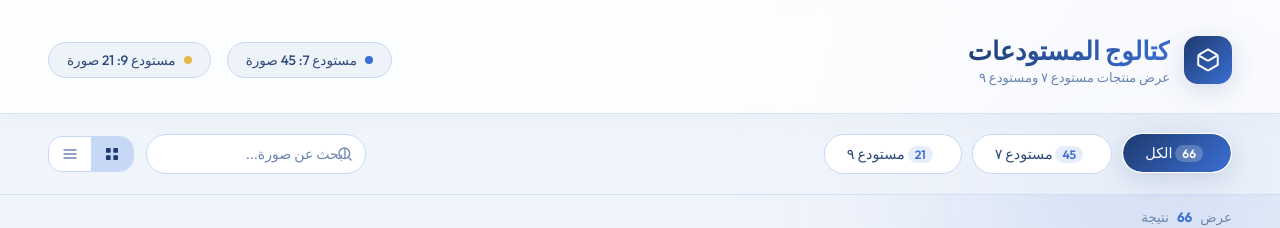
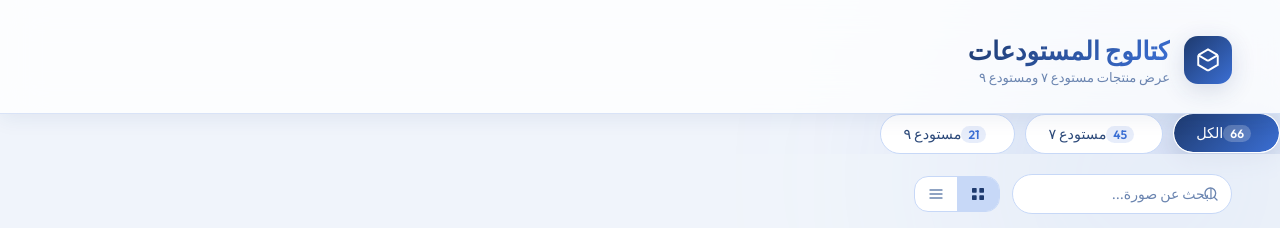
Before and after one commit to lamaaqah/StorageCatalog, a plain HTML site: page index.html in a window 1280 px wide. Shown: the top 228 px of the page. Drawn offline with Linux system fonts and the light colour scheme.

Commit message:
Update index.html

```diff
--- a/index.html
+++ b/index.html
@@ -10,12 +10,12 @@
 <body>
 
   <!-- ══════════════════════════════════════════
-       HEADER
+       HEADER — Brand
   ══════════════════════════════════════════ -->
   <header class="header" role="banner">
     <div class="header-brand">
       <div class="brand-logo" aria-hidden="true">
-        <svg viewBox="0 0 24 24" xmlns="http://www.w3.org/2000/svg">
+        <svg viewBox="0 0 24 24" xmlns="http://www.w3.org/2000/svg" fill="none" stroke="white" stroke-width="1.8">
           <path d="M21 7.5l-9-5.25L3 7.5m18 0l-9 5.25m9-5.25v9l-9 5.25M3 7.5l9 5.25M3 7.5v9l9 5.25"/>
         </svg>
       </div>
@@ -24,59 +24,29 @@
         <p>عرض منتجات مستودع ٧ ومستودع ٩</p>
       </div>
     </div>
-
-    <div class="header-stats" aria-label="إحصائيات المستودعات">
-      <div class="stat-chip w7">
-        <span class="dot"></span>
-        <span id="stat-w7">مستودع 7</span>
-      </div>
-      <div class="stat-chip w9">
-        <span class="dot"></span>
-        <span id="stat-w9">مستودع 9</span>
-      </div>
-    </div>
   </header>
 
   <!-- ══════════════════════════════════════════
-       TOOLBAR — Filters + Search + View Toggle
+       TOP BAR — Filters only
+  ══════════════════════════════════════════ -->
+  <header class="top-bar" role="banner">
+    <nav class="filter-group" role="group" aria-label="فلاتر المستودع">
+      <button id="filter-all" class="filter-btn active" data-filter="all" aria-pressed="true">
+        <span><span class="count-badge" id="count-all">0</span>الكل</span>
+      </button>
+      <button id="filter-w7" class="filter-btn" data-filter="7" aria-pressed="false">
+        <span><span class="count-badge" id="count-w7">0</span>مستودع ٧</span>
+      </button>
+      <button id="filter-w9" class="filter-btn" data-filter="9" aria-pressed="false">
+        <span><span class="count-badge" id="count-w9">0</span>مستودع ٩</span>
+      </button>
+    </nav>
+  </header>
+
+  <!-- ══════════════════════════════════════════
+       TOOLBAR — Search + View Toggle
   ══════════════════════════════════════════ -->
   <nav class="toolbar" role="navigation" aria-label="أدوات التصفح">
-    <div class="filter-group" role="group" aria-label="فلاتر المستودع">
-      <button
-        id="filter-all"
-        class="filter-btn active"
-        data-filter="all"
-        aria-pressed="true"
-      >
-        <span>
-          <span class="count-badge" id="count-all">0</span>
-          الكل
-        </span>
-      </button>
-      <button
-        id="filter-w7"
-        class="filter-btn"
-        data-filter="7"
-        aria-pressed="false"
-      >
-        <span>
-          <span class="count-badge" id="count-w7">0</span>
-          مستودع ٧
-        </span>
-      </button>
-      <button
-        id="filter-w9"
-        class="filter-btn"
-        data-filter="9"
-        aria-pressed="false"
-      >
-        <span>
-          <span class="count-badge" id="count-w9">0</span>
-          مستودع ٩
-        </span>
-      </button>
-    </div>
-
     <div class="toolbar-right">
       <div class="search-wrap">
         <input
```
